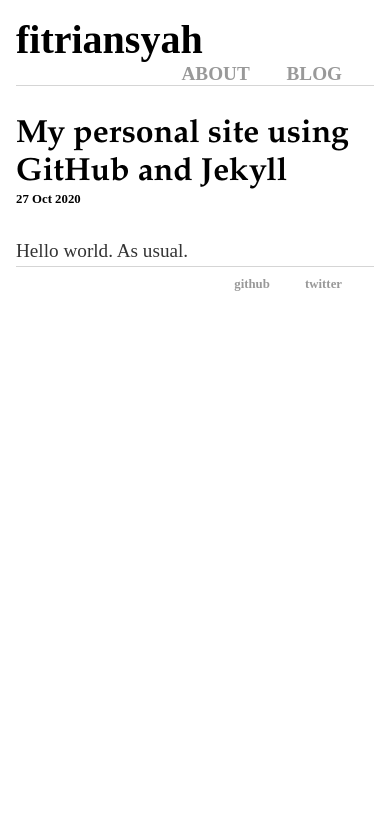
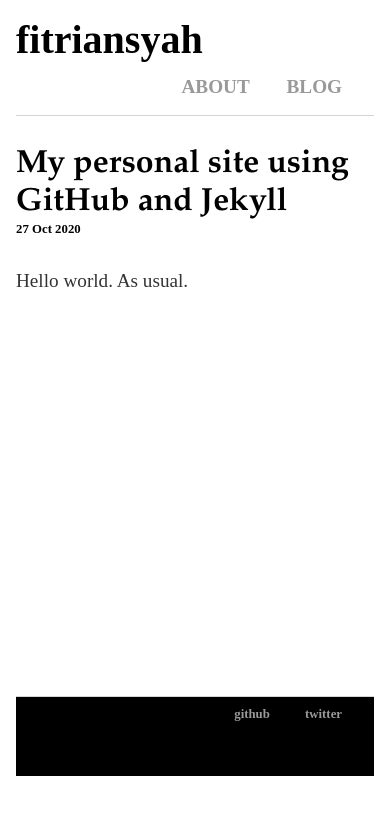
Before and after one commit to rnfitriansyah/rnfitriansyah.github.io, a Jekyll site: the page built from _posts/2020-10-27-rizki-first-site.md, in a window 390 px wide. Shown: the top 815 px of the page. Built offline with Jekyll 4.4.1, drawn with Linux system fonts in a browser that asks for light colours.

Commit message:
Update responsive.css

```diff
--- a/css/responsive.css
+++ b/css/responsive.css
@@ -68,7 +68,7 @@ footer {
 /* =========== PHONE STYLES  ============================== */
 /* ======================================================== */
 
-@media screen and (min-width: 450px) {
+@media screen and (min-width: 350px) {
     body{
     }
 
@@ -81,7 +81,6 @@ footer {
     }
 
     main {
-        margin: 40px auto 40px;
         min-height: 550px;
     }
 
```
